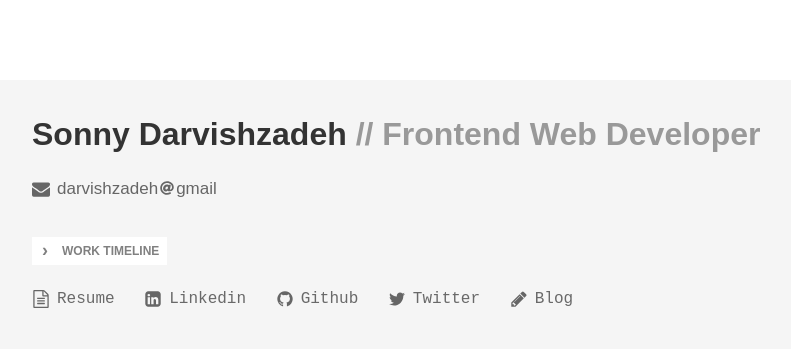
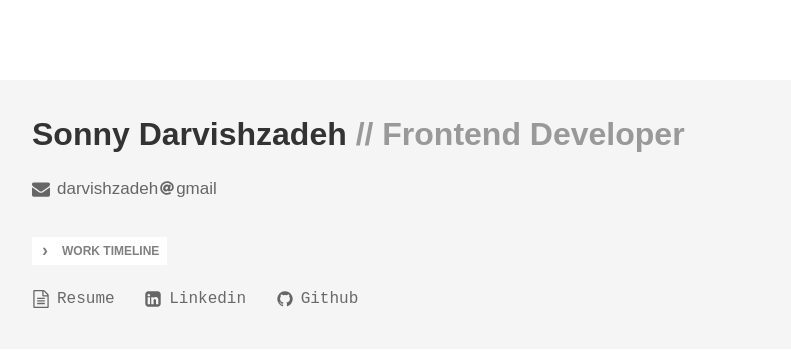
Before and after one commit to darvi-sh/personal-website, a plain HTML site: page index.html in a window 1280 px wide. Shown: the whole page, without its empty margins (223-1014 px from the left). Drawn offline with Linux system fonts and the light colour scheme.

Commit message:
removed twitter and blog links, also
updated 2 occurrences of "frontend web developer" to "frontend developer"

```diff
--- a/index.html
+++ b/index.html
@@ -8,7 +8,7 @@
 		<meta content="IE=edge" http-equiv="X-UA-Compatible" />
 		<meta content="Sonny Darvishzadeh's Portfolio" name="description" />
 
-		<title>Sonny Darvishzadeh // Frontend Web Developer</title>
+		<title>Sonny Darvishzadeh // Frontend Developer</title>
 
 		<style>
 			body {
@@ -224,7 +224,7 @@
 			<div class="box">
 				<h1 class="name">
 					Sonny Darvishzadeh
-					<span>// Frontend Web Developer</span>
+					<span>// Frontend Developer</span>
 				</h1>
 				<h3 class="phone_email">
 					<span class="item">
@@ -351,32 +351,6 @@
 							Github
 						</a>
 					</span>
-					<span class="icon">
-						<a href="https://twitter.com/darvishzadeh">
-							<svg
-								xmlns="http://www.w3.org/2000/svg"
-								viewBox="0 0 1792 1792"
-							>
-								<path
-									d="M1684 408q-67 98-162 167 1 14 1 42 0 130-38 259.5T1369.5 1125 1185 1335.5t-258 146-323 54.5q-271 0-496-145 35 4 78 4 225 0 401-138-105-2-188-64.5T285 1033q33 5 61 5 43 0 85-11-112-23-185.5-111.5T172 710v-4q68 38 146 41-66-44-105-115t-39-154q0-88 44-163 121 149 294.5 238.5T884 653q-8-38-8-74 0-134 94.5-228.5T1199 256q140 0 236 102 109-21 205-78-37 115-142 178 93-10 186-50z"
-								/>
-							</svg>
-							Twitter
-						</a>
-					</span>
-					<span class="icon">
-						<a href="https://darvishzadeh.com">
-							<svg
-								xmlns="http://www.w3.org/2000/svg"
-								viewBox="0 0 1792 1792"
-							>
-								<path
-									d="M491 1536l91-91-235-235-91 91v107h128v128h107zm523-928q0-22-22-22-10 0-17 7l-542 542q-7 7-7 17 0 22 22 22 10 0 17-7l542-542q7-7 7-17zm-54-192l416 416-832 832H128v-416zm683 96q0 53-37 90l-166 166-416-416 166-165q36-38 90-38 53 0 91 38l235 234q37 39 37 91z"
-								/>
-							</svg>
-							Blog
-						</a>
-					</span>
 				</div>
 			</div>
 		</div>
```
